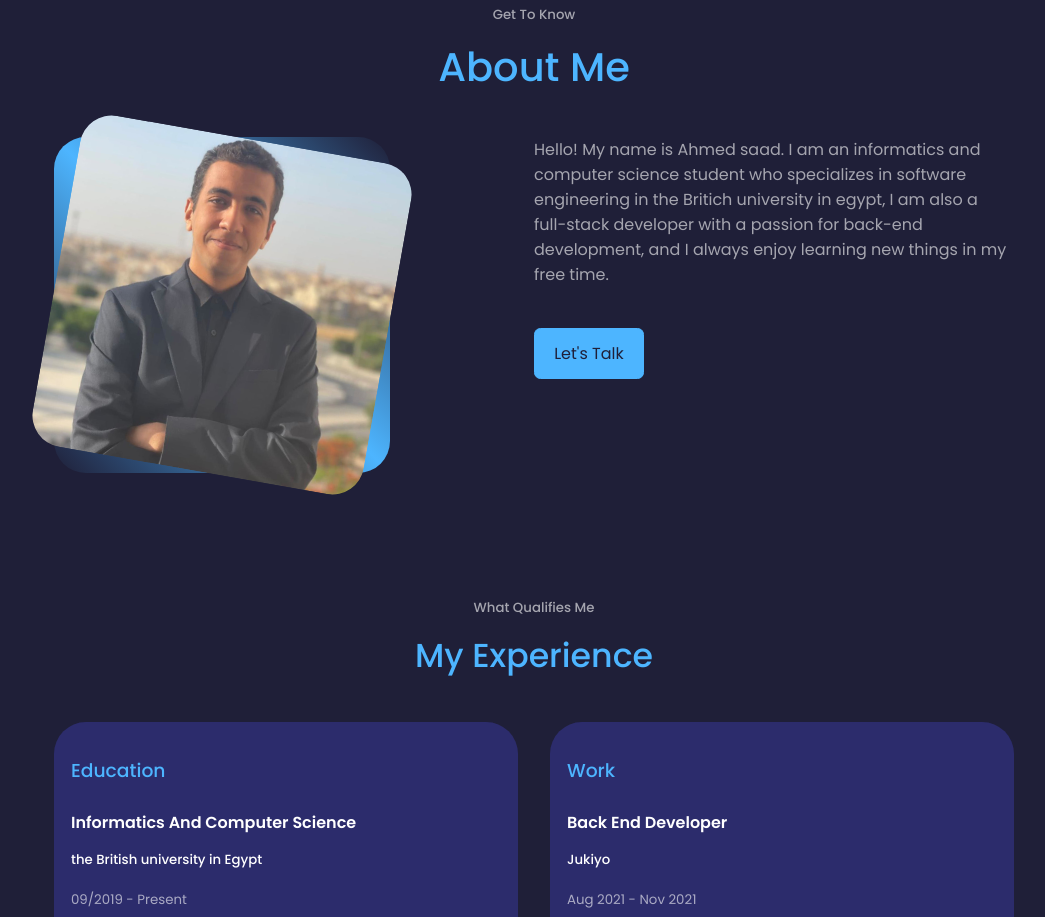
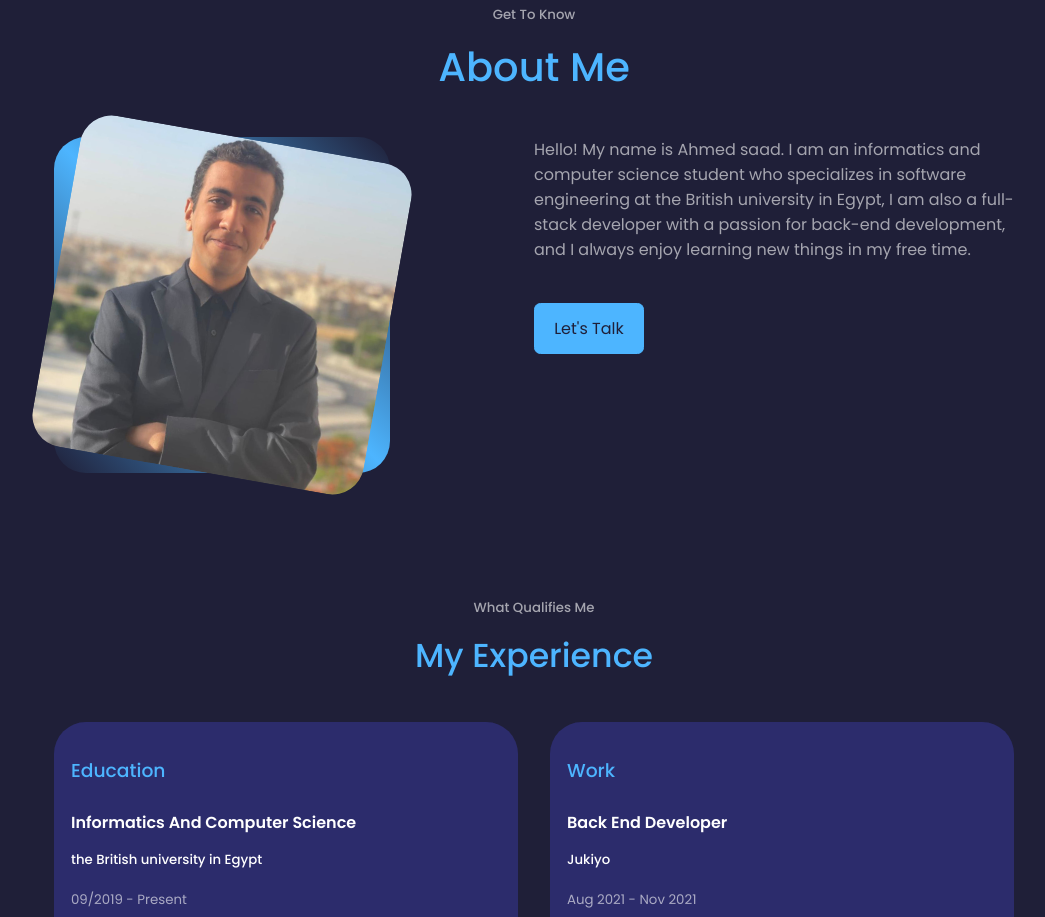
Before and after one commit to Ahmed-Saad-J/JadeDev, a React (Create React App) app: page / in a window 1280 px wide. Shown: the part 920-1837 px from the top of the page, without its empty margins (106-1151 px from the left). Built offline with nearby package versions, Linux system fonts and the light colour scheme.

Commit message:
Update About.jsx

```diff
--- a/src/components/about/About.jsx
+++ b/src/components/about/About.jsx
@@ -15,8 +15,8 @@ const About = () => {
         <div className="about__content">
           <p>
             Hello! My name is Ahmed saad. I am an informatics and computer
-            science student who specializes in software engineering in the
-            Britich university in egypt, I am also a full-stack developer with a
+            science student who specializes in software engineering at the
+            British university in Egypt, I am also a full-stack developer with a
             passion for back-end development, and I always enjoy learning new
             things in my free time.{" "}
           </p>
```
